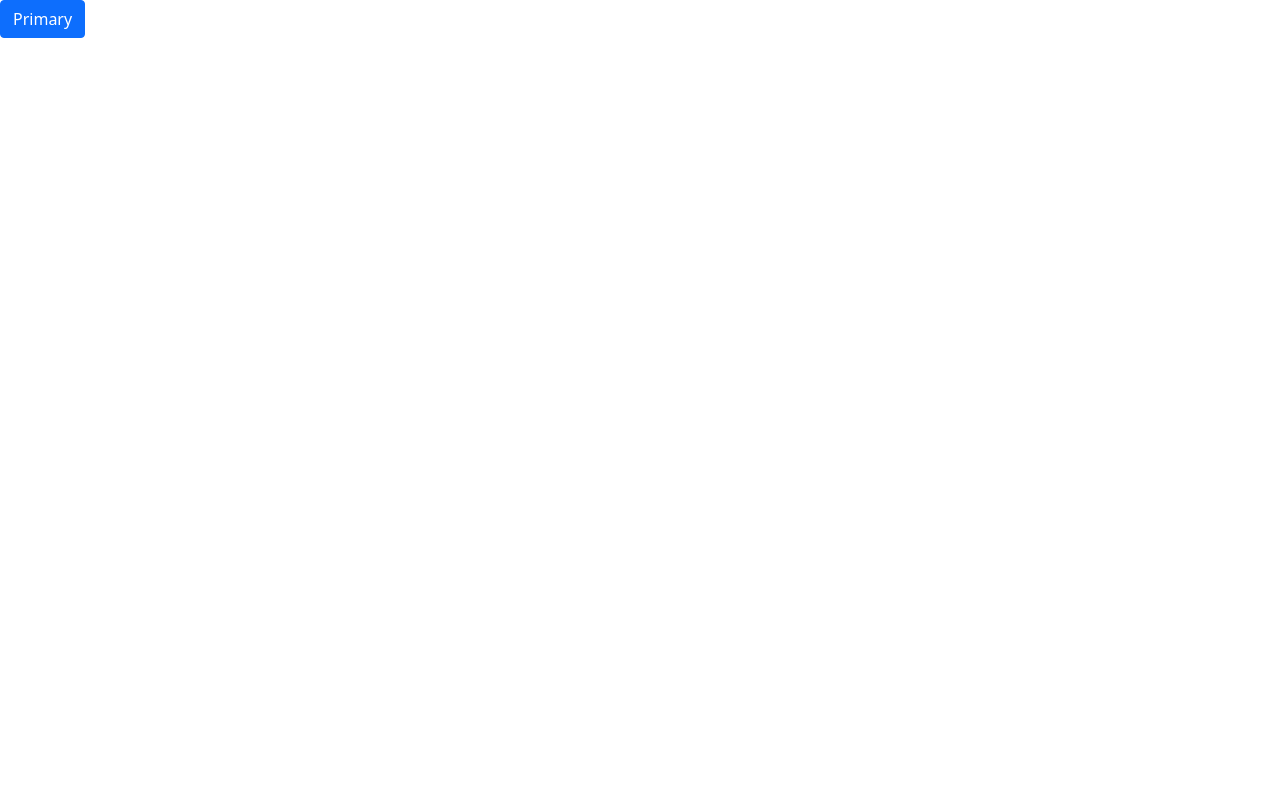
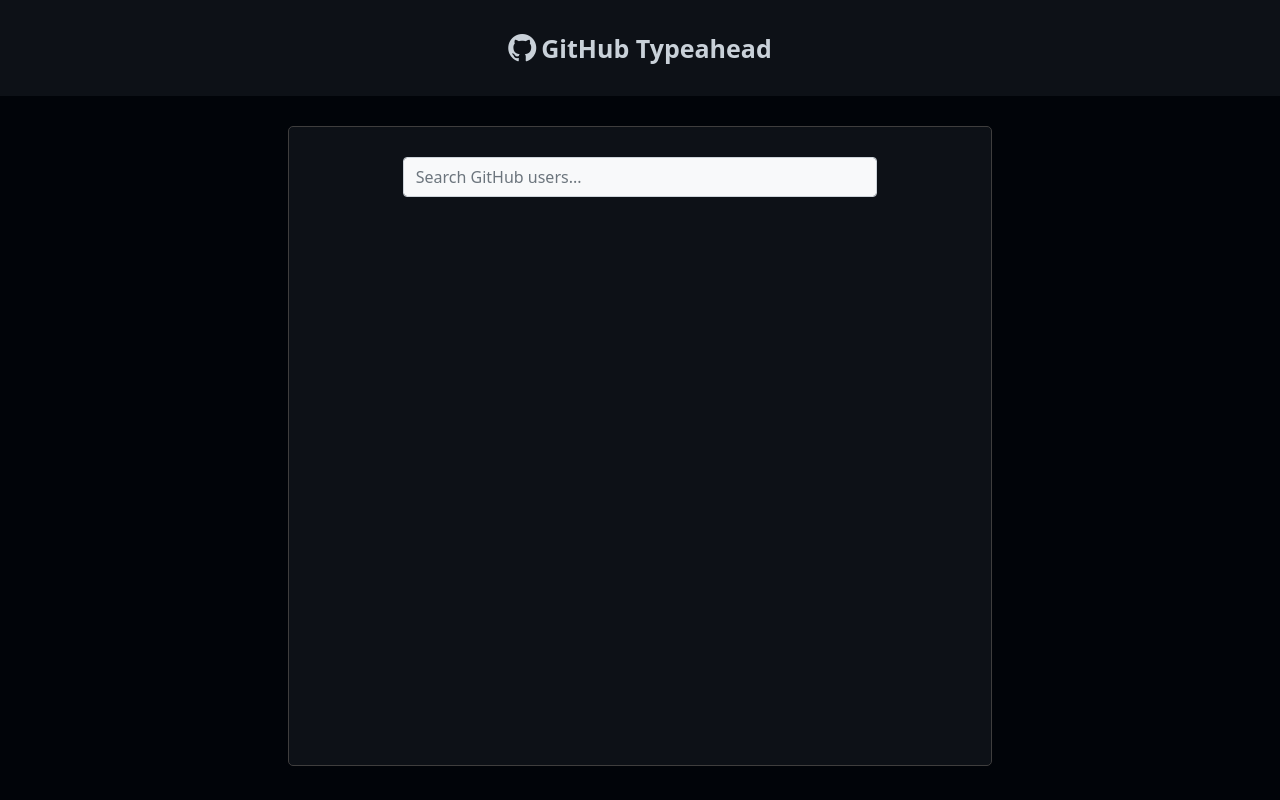
Before and after one commit to LukaLazaraS/github-typeahead, an Angular app: page / in a window 1280 px wide. Built offline with nearby package versions, Linux system fonts and the light colour scheme.

Commit message:
add markup and logic

```diff
--- a/angular.json
+++ b/angular.json
@@ -32,6 +32,7 @@
             ],
             "styles": [
               "node_modules/bootstrap/dist/css/bootstrap.min.css",
+              "bootstrap-icons/font/bootstrap-icons.css",
               "src/styles.scss"
             ],
             "scripts": []
--- a/package.json
+++ b/package.json
@@ -19,6 +19,7 @@
     "@angular/platform-browser-dynamic": "~13.2.0",
     "@angular/router": "~13.2.0",
     "bootstrap": "^5.1.3",
+    "bootstrap-icons": "^1.7.2",
     "rxjs": "~7.5.0",
     "tslib": "^2.3.0",
     "zone.js": "~0.11.4"
--- a/src/app/app.component.html
+++ b/src/app/app.component.html
@@ -1 +1,19 @@
-<button type="button" class="btn btn-primary">Primary</button>
+<header>
+  <i class="bi bi-github"></i>
+  <h1>GitHub Typeahead</h1>
+</header>
+
+<main class="container">
+  <input
+    type="text"
+    class="form-control bg-light"
+    [formControl]="usernameSearchInput"
+    (input)="onUsernameChange()"
+    placeholder="Search GitHub users..."
+    aria-label="Username"
+    aria-describedby="basic-addon1"
+    >
+  <ul>
+    <li *ngFor="let user of users" (click)="onClickUser(user.link)"><img src="{{user.img}}"><p>{{user.username}}</p></li>
+  </ul>
+</main>
--- a/src/app/app.component.scss
+++ b/src/app/app.component.scss
@@ -0,0 +1,95 @@
+@import "../assets/color-palette.scss";
+
+header {
+  display: flex;
+  justify-content: center;
+  align-items: center;
+  gap: 5px;
+  height: 12vh;
+
+  color: $font-color;
+  background-color: $background-middle;
+
+  h1 {
+    font-size: 25px;
+    font-weight: bold;
+  }
+
+  i {
+    font-size: 28px;
+  }
+}
+
+main {
+  margin-top: 30px;
+  height: 80vh;
+  width: 55vw;
+  padding-top: 30px;
+  background-color: $background-middle;
+
+  border: 1px solid rgb(63, 62, 62);
+  border-radius: 5px;
+
+  display: flex;
+  flex-direction: column;
+  align-items: center;
+  gap: 5%;
+
+  input {
+    max-width: 70%;
+    height: 40px;
+  }
+
+  ul {
+    width: 85%;
+    height: 85%;
+
+    display: grid;
+    grid-template-columns: 25% 25% 25% 25%;
+    grid-template-rows: 25% 25% 25% 25%;
+
+    // display: flex;
+    // justify-content: flex-start;
+    // align-items: center;
+    // flex-wrap: wrap;
+    // gap: 20px;
+
+    li {
+      border: 1px solid rgb(63, 62, 62);
+      background-color: $background-light;
+      border-radius: 3px;
+      margin: 5px;
+
+      display: flex;
+      justify-content: center;
+      align-items: center;
+      flex-direction: column;
+      gap: 10px;
+
+      cursor: pointer;
+
+      &:hover {
+        background-color: $background-dark;
+        transition: 0.3s;
+        transition-timing-function: cubic-bezier(.53,-0.01,.83,.67);
+        img {
+          height: 90%;
+          transition: 0.3s;
+          transition-timing-function: cubic-bezier(.53,-0.01,.83,.67);
+        }
+        p {
+          display: none;
+        }
+      }
+
+      img {
+        height: 70%;
+      }
+
+      p{
+        height: auto;
+        color: $font-color;
+      }
+    }
+  }
+}
--- a/src/app/app.component.ts
+++ b/src/app/app.component.ts
@@ -1,4 +1,8 @@
 import { Component } from '@angular/core';
+import { FormControl } from '@angular/forms';
+import { debounceTime } from 'rxjs';
+import { AppService } from './app.service';
+import { User } from './user.model';
 
 @Component({
   selector: 'app-root',
@@ -7,4 +11,27 @@
 })
 export class AppComponent {
   title = 'github-typeahead';
+  users: User[] = [];
+  delayTimer: any;
+
+  usernameSearchInput = new FormControl();
+
+  constructor(private appService: AppService) { }
+
+  onUsernameChange() {
+    clearTimeout(this.delayTimer);
+    this.delayTimer = setTimeout(() => {
+      this.appService.getUsers(this.usernameSearchInput.value).subscribe(data => {
+        console.log(data);
+        this.users = [];
+        data.items.forEach((user: { avatar_url: any; login: any; html_url: any; }) => {
+          this.users.push({ img: user.avatar_url, username: user.login, link: user.html_url });
+        });
+      })
+    }, 500);
+  }
+
+  onClickUser(link: string) {
+    window.location.href = link;
+  }
 }
--- a/src/app/app.module.ts
+++ b/src/app/app.module.ts
@@ -1,5 +1,7 @@
 import { NgModule } from '@angular/core';
 import { BrowserModule } from '@angular/platform-browser';
+import { ReactiveFormsModule } from '@angular/forms';
+import { HttpClientModule } from '@angular/common/http';
 
 import { AppComponent } from './app.component';
 
@@ -8,7 +10,9 @@
     AppComponent
   ],
   imports: [
-    BrowserModule
+    BrowserModule,
+    ReactiveFormsModule,
+    HttpClientModule
   ],
   providers: [],
   bootstrap: [AppComponent]
--- /dev/null
+++ b/src/app/app.service.ts
@@ -0,0 +1,15 @@
+import { HttpClient } from "@angular/common/http";
+import { Injectable } from '@angular/core';
+import { Observable } from "rxjs";
+
+@Injectable({
+  providedIn: 'root'
+})
+export class AppService {
+
+  constructor(private http: HttpClient) { }
+
+  getUsers(username: string): Observable<any> {
+    return this.http.get<any>("https://api.github.com/search/users?q=" + username + "+in:login&per_page=16");
+  }
+}
--- /dev/null
+++ b/src/app/user.model.ts
@@ -0,0 +1,5 @@
+export interface User {
+  img: string,
+  username: string,
+  link: string
+}
--- /dev/null
+++ b/src/assets/color-palette.scss
@@ -0,0 +1,7 @@
+//backgrounds
+$background-dark: rgb(1, 4, 9);
+$background-middle: rgb(13, 17, 23);
+$background-light: rgb(22, 27, 34);
+
+//font color
+$font-color: rgb(201, 209, 217);
--- /dev/null
+++ b/src/assets/reset.scss
@@ -0,0 +1,53 @@
+/* http://meyerweb.com/eric/tools/css/reset/ */
+/* v1.0 | 20080212 */
+
+html, body, div, span, applet, object, iframe,
+h1, h2, h3, h4, h5, h6, p, blockquote, pre,
+a, abbr, acronym, address, big, cite, code,
+del, dfn, em, font, img, ins, kbd, q, s, samp,
+small, strike, strong, sub, sup, tt, var,
+b, u, i, center,
+dl, dt, dd, ol, ul, li,
+fieldset, form, label, legend,
+table, caption, tbody, tfoot, thead, tr, th, td {
+	margin: 0;
+	padding: 0;
+	border: 0;
+	outline: 0;
+	font-size: 100%;
+	vertical-align: baseline;
+	background: transparent;
+}
+body {
+	line-height: 1;
+}
+ol, ul {
+	list-style: none;
+}
+blockquote, q {
+	quotes: none;
+}
+blockquote:before, blockquote:after,
+q:before, q:after {
+	content: '';
+	content: none;
+}
+
+/* remember to define focus styles! */
+:focus {
+	outline: 0;
+}
+
+/* remember to highlight inserts somehow! */
+ins {
+	text-decoration: none;
+}
+del {
+	text-decoration: line-through;
+}
+
+/* tables still need 'cellspacing="0"' in the markup */
+table {
+	border-collapse: collapse;
+	border-spacing: 0;
+}
--- a/src/styles.scss
+++ b/src/styles.scss
@@ -1 +1,9 @@
 /* You can add global styles to this file, and also import other style files */
+@import "assets/color-palette.scss";
+@import "assets/reset.scss";
+
+
+
+body {
+  background-color: $background-dark;
+}
```
Also changed, not shown: 2 other files (tests, documents, lock files or other folders).
